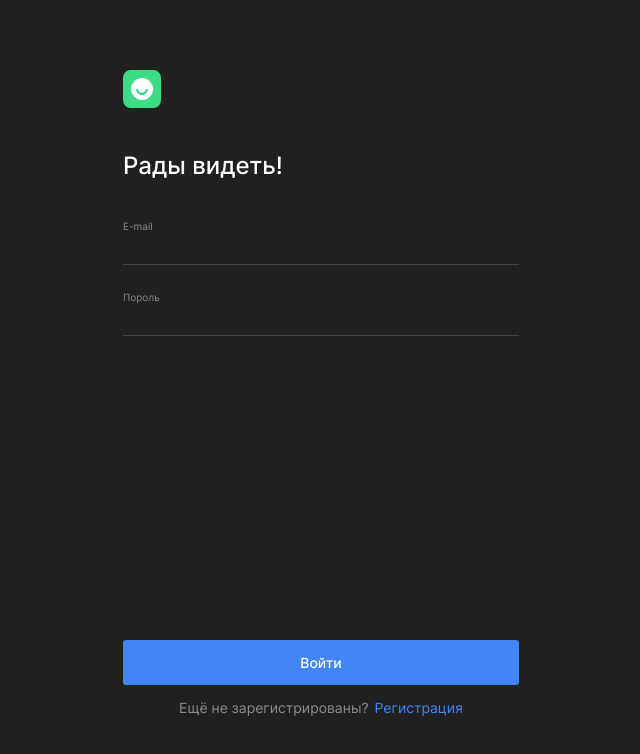
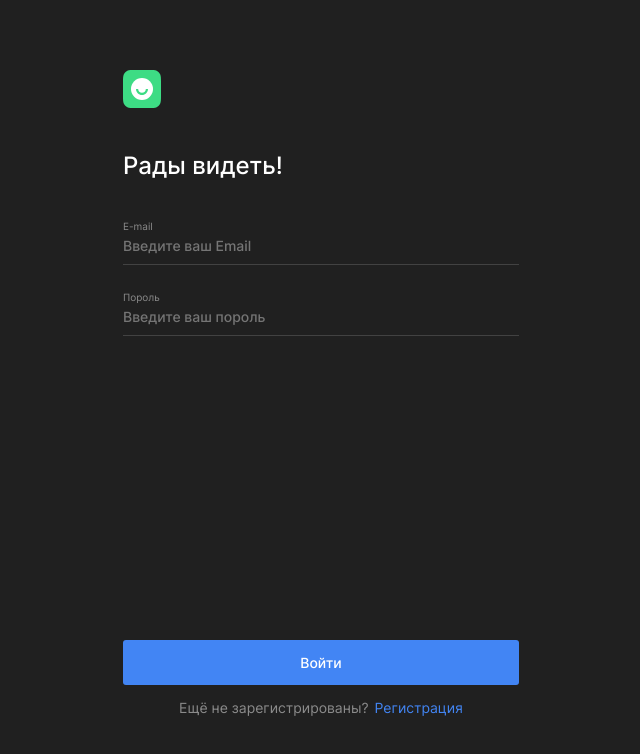
Before and after one commit to vitka27/movies-explorer-frontend, a React (Create React App) app: page /signin in a window 1280 px wide. Shown: the top 754 px of the page, without its empty margins (319-959 px from the left). Built offline with nearby package versions, Linux system fonts and the light colour scheme; no server answers.

Commit message:
add useValidation

```diff
--- a/src/components/Auth/Login/Login.jsx
+++ b/src/components/Auth/Login/Login.jsx
@@ -1,10 +1,20 @@
 import React from "react";
 import Form from "../../Form/Form";
 import Input from "../../Form/Input/Input";
-import useInputForm from "../../../hooks/useInputForm";
+import useValidation from "../../../hooks/useValidation";
 
 export default function Login({ hadleSubmitLogin }) {
-  const { values, onChange } = useInputForm([]);
+  const {
+    values,
+    errors,
+    isValidInputs,
+    isValidForm,
+    handleChange,
+    reset,
+    isEmpty,
+    onBlur,
+    isDirty,
+  } = useValidation();
 
   const handleSubmit = (event) => {
     event.preventDefault();
@@ -12,26 +22,38 @@ export default function Login({ hadleSubmitLogin }) {
   };
 
   return (
-    <Form title="Рады видеть!" handleSubmit={handleSubmit}>
+    <Form
+      title="Рады видеть!"
+      handleSubmit={handleSubmit}
+      isValidForm={isValidForm}
+    >
       <Input
+        isEmpty={isEmpty}
+        isDirty={isDirty}
+        error={errors.email}
         inputName="E-mail"
         required=""
-        onChange={onChange}
+        onChange={handleChange}
+        onBlur={onBlur}
         value={values.email || ""}
         name="email"
-        // placeholder="Email"
+        placeholder="Введите ваш Email"
         aria-label="строка ввода email"
         type="email"
         minLength={2}
         maxLength={30}
       />
       <Input
+        isEmpty={isEmpty}
+        isDirty={isDirty}
+        error={errors.password}
         inputName="Пороль"
         required=""
-        onChange={onChange}
+        onChange={handleChange}
+        onBlur={onBlur}
         value={values.password || ""}
         name="password"
-        // placeholder="Пороль"
+        placeholder="Введите ваш пороль"
         aria-label="строка ввода пороля"
         type="password"
         minLength={2}
--- a/src/components/Form/Button/Button.jsx
+++ b/src/components/Form/Button/Button.jsx
@@ -1,9 +1,9 @@
 import React from "react";
 
-export default function Button({ buttonName }) {
+export default function Button({ buttonName, isValidForm }) {
   return (
     <>
-      <button type="submit" className="button" aria-label="кнопка">
+      <button  type="submit" className="button" aria-label="кнопка">
         {buttonName}
       </button>
     </>
--- a/src/components/Form/Form.jsx
+++ b/src/components/Form/Form.jsx
@@ -12,10 +12,9 @@ export default function Form({
   nameButton,
   patch,
   handleSubmit,
+  isValidForm,
    ...props
 }) {
-
-
 
   return (
     <>
@@ -39,7 +38,7 @@ export default function Form({
                 </>
               ) : (
                 <>
-                  <Button buttonName="Войти" />
+                  <Button buttonName="Войти" isValidForm={isValidForm}/>
                   <ToAction
                     actionTitle="Ещё не зарегистрированы?"
                     nameButton="Регистрация"
--- a/src/components/Form/Input/Input.css
+++ b/src/components/Form/Input/Input.css
@@ -33,7 +33,7 @@
 }
 .input__error {
   padding-top: 6px;
-  height: 12px;
+  min-height: 12px;
   color: #ee3465;
   font-size: 10px;
   font-style: normal;
--- a/src/components/Form/Input/Input.jsx
+++ b/src/components/Form/Input/Input.jsx
@@ -1,13 +1,13 @@
 import React from "react";
 
-export default function Input({ inputName,...props}) {
+export default function Input({ inputName, error, isEmpty, isDirty,  ...props}) {
   return (
     <div className="input">
       <label htmlFor={props.name} className="input__label">
         {inputName}
       </label>
       <input className="input__text" id={props.name} {...props} />
-      <span className="input__error"></span>
+      <span className="input__error">{isDirty && isEmpty[props.name] && 'Поле не может быть пустым'}</span>
     </div>
   );
 }
--- /dev/null
+++ b/src/hooks/useValidation.js
@@ -0,0 +1,41 @@
+import { useCallback, useState } from "react";
+
+function useValidation(initial = {}) {
+  const [values, setValues] = useState(initial);
+  const [errors, setErrors] = useState(initial);
+  const [isValidInputs, setIsValidInputs] = useState();
+  const [isValidForm, setIsValidForm] = useState(false);
+  const [isEmpty, setIsEmpty] = useState(true);
+  const [isDirty, setIsDirty] = useState(false);
+  function handleChange(event) {
+    const { name, value, validationMessage, validity, form } = event.target;
+    setIsValidForm(form.checkValidity());
+    setValues({ ...values, [name]: value });
+    setIsValidInputs({ ...isValidInputs, [name]: validity.valid });
+    setErrors({ ...errors, [name]: validationMessage });
+    setIsEmpty({ ...isEmpty, [name]: !value });
+  }
+  const onBlur = () => {
+    setIsDirty(true);
+  };
+
+  const reset = useCallback(() => {
+    setIsValidForm(false);
+    setValues(initial);
+    setIsValidInputs(initial);
+    setErrors(initial);
+  }, [initial]);
+
+  return {
+    values,
+    errors,
+    isValidInputs,
+    isValidForm,
+    handleChange,
+    reset,
+    onBlur,
+    isEmpty,
+    isDirty,
+  };
+}
+export default useValidation;
```
